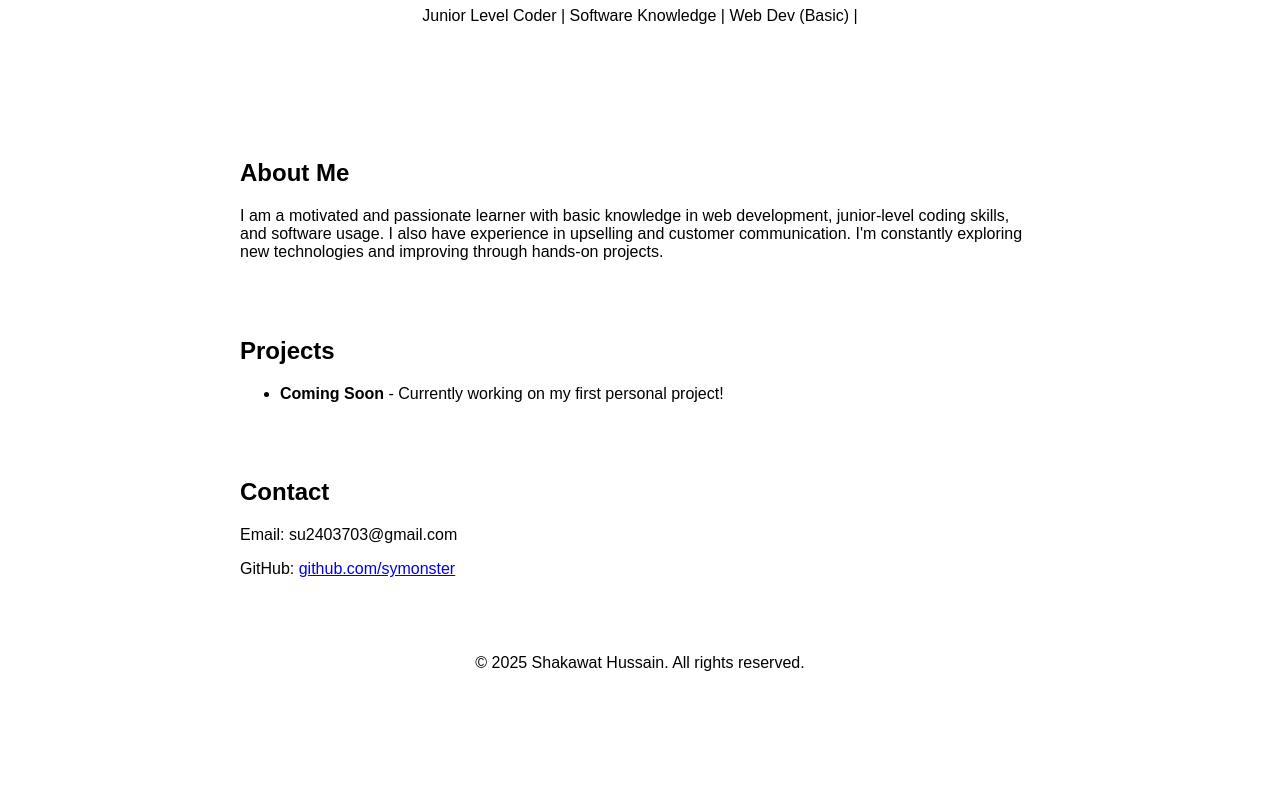
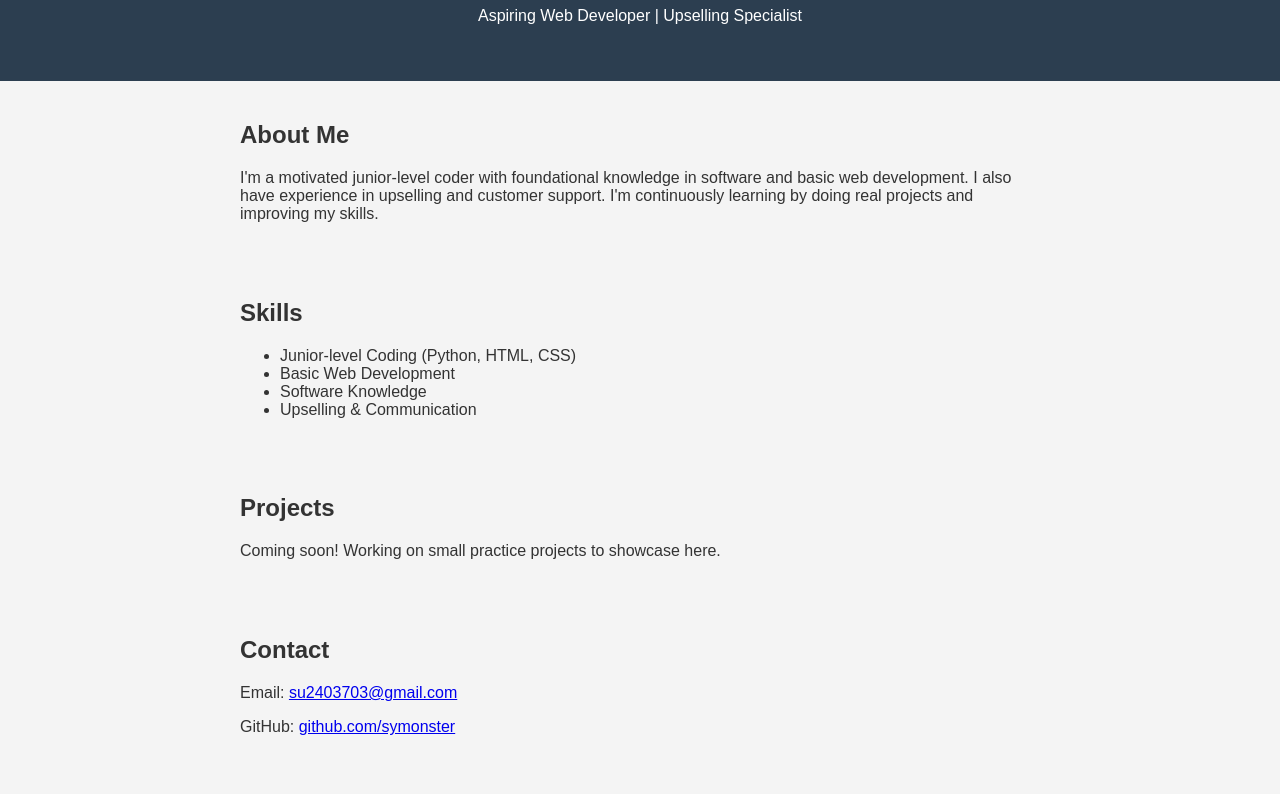
Before and after one commit to Symonster/Symonster, a plain HTML site: page index.html in a window 1280 px wide. Shown: the part 131-925 px from the top of the page. Before the commit the page ends 813 px from the top, so only its background shows below. Drawn offline with Linux system fonts and the light colour scheme.

Commit message:
Update index.html

```diff
--- a/index.html
+++ b/index.html
@@ -4,79 +4,48 @@
   <meta charset="UTF-8" />
   <meta name="viewport" content="width=device-width, initial-scale=1.0" />
   <title>Shakawat Hussain | Portfolio</title>
-  <style>
-    body {
-      font-family: Arial, sans-serif;
-      margin: 0;
-      background-color: #blue;
-      color: #red;
-    }
-    header {
-      background-color: #purple;
-      color: #purple;
-      padding: 40px 20px;
-      text-align: center;
-    }
-    nav {
-      display: flex;
-      justify-content: center;
-      background-color: #blue;
-      padding: 10px;
-    }
-    nav a {
-      color: #fff;
-      margin: 0 15px;
-      text-decoration: none;
-      font-weight: bold;
-    }
-    section {
-      padding: 20px;
-      max-width: 800px;
-      margin: auto;
-    }
-    footer {
-      background-color: #blue;
-      color: #red;
-      text-align: center;
-      padding: 10px;
-      margin-top: 30px;
-    }
-  </style>
+  <link rel="stylesheet" href="style.css">
 </head>
 <body>
+  <div class="container">
     <header>
       <h1>Shakawat Hussain</h1>
-    <p>Junior Level Coder | Software Knowledge | Web Dev (Basic) | </p>
+      <p class="subtitle">Aspiring Web Developer | Upselling Specialist</p>
     </header>
-
-  <nav>
-    <a href="#about">About</a>
-    <a href="#projects">Projects</a>
-    <a href="#contact">Contact</a>
-  </nav>
 
     <section id="about">
       <h2>About Me</h2>
       <p>
-      I am a motivated and passionate learner with basic knowledge in web development, junior-level coding skills, and software usage. I also have experience in upselling and customer communication. I'm constantly exploring new technologies and improving through hands-on projects.
+        I'm a motivated junior-level coder with foundational knowledge in software and basic web development.
+        I also have experience in upselling and customer support. I'm continuously learning by doing real projects
+        and improving my skills.
       </p>
+    </section>
+
+    <section id="skills">
+      <h2>Skills</h2>
+      <ul>
+        <li>Junior-level Coding (Python, HTML, CSS)</li>
+        <li>Basic Web Development</li>
+        <li>Software Knowledge</li>
+        <li>Upselling & Communication</li>
+      </ul>
     </section>
 
     <section id="projects">
       <h2>Projects</h2>
-    <ul>
-      <li><strong>Coming Soon</strong> - Currently working on my first personal project!</li>
-    </ul>
+      <p>Coming soon! Working on small practice projects to showcase here.</p>
     </section>
 
     <section id="contact">
       <h2>Contact</h2>
-    <p>Email: su2403703@gmail.com</p>
+      <p>Email: <a href="mailto:su2403703@gmail.com">su2403703@gmail.com</a></p>
       <p>GitHub: <a href="https://github.com/symonster" target="_blank">github.com/symonster</a></p>
     </section>
 
     <footer>
       &copy; 2025 Shakawat Hussain. All rights reserved.
     </footer>
+  </div>
 </body>
 </html>
```
Lines whose indentation alone changed are shown as unchanged.
